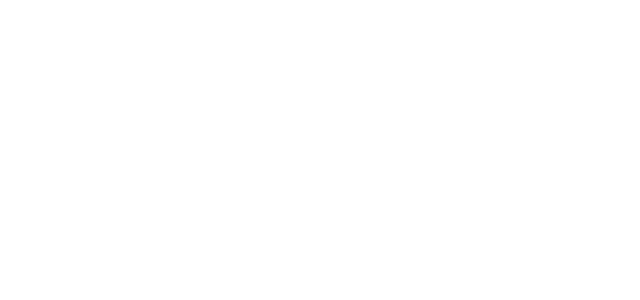
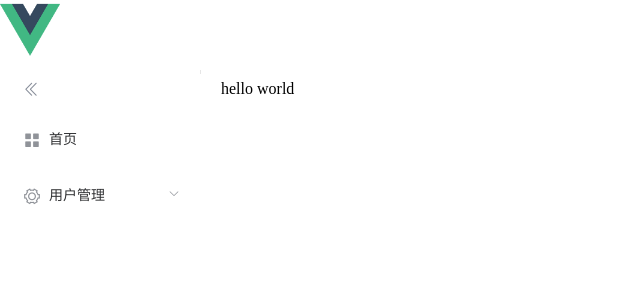
Before and after one commit to ccccccc7/ly-admin, a Vue app: page /#/index in a window 1280 px wide. Shown: the top 300 px of the page, without its empty margins (0-640 px from the left). Built offline with nearby package versions, Linux system fonts and the light colour scheme.

Commit message:
菜单导航

```diff
--- a/src/components/Home.vue
+++ b/src/components/Home.vue
@@ -1,9 +1,26 @@
 <template>
   <div>
-    <head-nav></head-nav>
-    <div>
-      <left-menu></left-menu>
-    </div>
+    <el-row class="container">
+      <el-col :span="24" class="head">
+        <head-nav></head-nav>
+      </el-col>
+
+      <el-col :span="24" class="content">
+        <aside>
+          <left-menu style="height: 100%"></left-menu>
+        </aside>
+        <section class="content-container">
+          <div class="grid-content bg-purple-light">
+            <el-col :span="24" class="content-wrapper">
+              <transition name="fade" mode="out-in">
+                <router-view></router-view>
+              </transition>
+            </el-col>
+          </div>
+        </section>
+      </el-col>
+    </el-row>
+
   </div>
 </template>
 
--- /dev/null
+++ b/src/components/Index.vue
@@ -0,0 +1,11 @@
+<template>
+    <div>
+      hello world
+    </div>
+</template>
+
+<script>
+</script>
+
+<style scoped>
+</style>
--- a/src/components/common/HeadNav.vue
+++ b/src/components/common/HeadNav.vue
@@ -2,7 +2,7 @@
   <div>
     <header class="head-nav">
       <el-row>
-        <el-col :span="4" class='logo-container'>
+        <el-col class='logo-container'>
           <img src="../../assets/logo.png" class="logo" alt="">
         </el-col>
       </el-row>
--- a/src/components/common/LeftMenu.vue
+++ b/src/components/common/LeftMenu.vue
@@ -1,37 +1,60 @@
 <template>
   <div>
-    <el-radio-group v-model="isCollapse" style="margin-bottom: 20px;">
-      <el-radio-button :label="false">展开</el-radio-button>
-      <el-radio-button :label="true">收起</el-radio-button>
-    </el-radio-group>
-    <el-menu default-active="1-4-1" class="el-menu-vertical-demo" @open="handleOpen" @close="handleClose"
-             :collapse="isCollapse">
-      <el-submenu index="1">
-        <template slot="title">
-          <i class="el-icon-location"></i>
-          <span slot="title">导航一</span>
-        </template>
-        <el-menu-item-group>
-          <span slot="title">分组一</span>
-          <el-menu-item index="1-1">选项1</el-menu-item>
-          <el-menu-item index="1-2">选项2</el-menu-item>
-        </el-menu-item-group>
-        <el-menu-item-group title="分组2">
-          <el-menu-item index="1-3">选项3</el-menu-item>
-        </el-menu-item-group>
-        <el-submenu index="1-4">
-          <span slot="title">选项4</span>
-          <el-menu-item index="1-4-1">选项1</el-menu-item>
+    <!--<div @click="isCollapse = !isCollapse" style="padding-left: 20px;color: #409EFF">-->
+    <!--<i :class="isCollapse?'el-icon-d-arrow-right':'el-icon-d-arrow-left'"></i>-->
+    <!--</div>-->
+    <el-menu default-active="1" :collapse="isCollapse" class="el-menu-vertical-demo" @open="handleOpen"
+             @close="handleClose" style="margin-top: 10px;height: 100%">
+      <div index="1" @click="isCollapse = !isCollapse" class="menuButton">
+        <i :class="isCollapse?'el-icon-d-arrow-right':'el-icon-d-arrow-left'"></i>
+      </div>
+      <template v-for="(item,index) in $router.options.routes" v-if="item.menuShow">
+        <el-submenu v-if="!item.leaf" :index="index++">
+          <template slot="title">
+            <i :class="item.iconCls"></i>
+            <span slot="title">{{item.name}}</span>
+          </template>
+            <el-menu-item v-for="term in item.children" :index="item.path + term.path" :key="term.path" v-if="term.menuShow">
+              {{term.name}}
+            </el-menu-item>
+
         </el-submenu>
-      </el-submenu>
-      <el-menu-item index="2">
-        <i class="el-icon-menu"></i>
-        <span slot="title">导航二</span>
-      </el-menu-item>
-      <el-menu-item index="3">
-        <i class="el-icon-setting"></i>
-        <span slot="title">导航三</span>
-      </el-menu-item>
+        <el-menu-item v-else-if="item.leaf" :index="item.path">
+          <i :class="item.iconCls"></i>
+          <span slot="title">{{item.name}}</span>
+        </el-menu-item>
+      </template>
+      <!--<el-menu-item index="1">-->
+      <!--<i class="el-icon-menu"></i>-->
+      <!--<span slot="title">首页</span>-->
+      <!--</el-menu-item>-->
+      <!--<el-submenu index="2">-->
+      <!--<template slot="title">-->
+      <!--<i class="el-icon-location"></i>-->
+      <!--<span slot="title">导航一</span>-->
+      <!--</template>-->
+      <!--<el-menu-item-group>-->
+      <!--<span slot="title">分组一</span>-->
+      <!--<el-menu-item index="1-1">选项1</el-menu-item>-->
+      <!--<el-menu-item index="1-2">选项2</el-menu-item>-->
+      <!--</el-menu-item-group>-->
+      <!--<el-menu-item-group title="分组2">-->
+      <!--<el-menu-item index="1-3">选项3</el-menu-item>-->
+      <!--</el-menu-item-group>-->
+      <!--<el-submenu index="1-4">-->
+      <!--<span slot="title">选项4</span>-->
+      <!--<el-menu-item index="1-4-1">选项1</el-menu-item>-->
+      <!--</el-submenu>-->
+      <!--</el-submenu>-->
+      <!--<el-menu-item index="3">-->
+      <!--<i class="el-icon-menu"></i>-->
+      <!--<span slot="title">导航二</span>-->
+      <!--</el-menu-item>-->
+      <!--<el-menu-item index="4">-->
+      <!--<i class="el-icon-setting"></i>-->
+      <!--<span slot="title">导航三</span>-->
+      <!--</el-menu-item>-->
+
     </el-menu>
   </div>
 </template>
@@ -41,7 +64,8 @@
     name: 'left-menu',
     data() {
       return {
-        isCollapse: true
+        menuButton: "el-icon-d-arrow-left",
+        isCollapse: false
       };
     },
     methods: {
@@ -58,6 +82,6 @@
 <style scoped>
   .el-menu-vertical-demo:not(.el-menu--collapse) {
     width: 200px;
-    min-height: 400px;
+    height: auto;
   }
 </style>
--- /dev/null
+++ b/src/components/user/List.vue
@@ -0,0 +1,14 @@
+<template>
+    <div>
+      用户列表
+    </div>
+</template>
+
+<script>
+  export default {
+    name: 'userList'
+  }
+</script>
+
+<style scoped>
+</style>
--- a/src/router/index.js
+++ b/src/router/index.js
@@ -1,6 +1,8 @@
 import Vue from 'vue'
 import Router from 'vue-router'
 import Home from '@/components/Home'
+import Index from '@/components/Index'
+import UserList from '@/components/user/list'
 
 Vue.use(Router)
 
@@ -8,8 +10,23 @@
   routes: [
     {
       path: '/',
-      name: 'Home',
-      component: Home
+      name: '首页',
+      component: Home,
+      redirect: '/index',
+      menuShow: true,
+      iconCls: 'el-icon-menu',
+      leaf: true,
+      children: [
+        {path: '/index', component: Index, name: '首页', menuShow: true}
+      ]
+    },{
+      path: '/user',
+      name: '用户管理',
+      menuShow: true,
+      iconCls: 'el-icon-setting',
+      children: [
+        {path: '/list', component: UserList,name: '用户列表',menuShow:true }
+      ]
     }
   ]
 })
--- a/static/css/main.css
+++ b/static/css/main.css
@@ -1,19 +1,49 @@
 body{
   padding: 0; margin: 0;
 }
+.container {
+  position: absolute;
+  top: 0;
+  bottom: 0;
+  width: 100%;
+}
+.container .content {
+  display: -ms-flexbox;
+  display: flex;
+  position: absolute;
+  top: 60px;
+  bottom: 0;
+}
+.container .content .content-container{
+  padding: 20px;
+  overflow-y: scroll;
+  -ms-flex: 1;
+  flex: 1;
+}
+.container .content > aside {
+  /*border-right: solid 1px #e6e6e6*/
+}
+.logo-container {
+  /*text-align: center;*/
+}
 .head-nav {
   height: 60px;
-  line-height: 60px;
-  background-color: #20a0ff;
+  /*line-height: 60px;*/
+  /*background-color: #373d41;*/
   color: #fff;
 }
 .head-nav .logo{
-  width: 230px;
-  padding-left: 20px;
+  width: 60px;
   line-height: 60px;
   font-size: 22px;
-  border-color: hsla(62,77%,76%,.3);
-  border-right-width: 1px;
-  border-right-style: solid;
+  /*border-color: hsla(62,77%,76%,.3);*/
+  /*border-right-width: 1px;*/
+  /*border-right-style: solid;*/
   height: 60px;
 }
+.menuButton {
+  padding: 10px 22px;
+  color: #878d99;
+  font-size: 18px;
+  cursor:pointer;
+}
```
